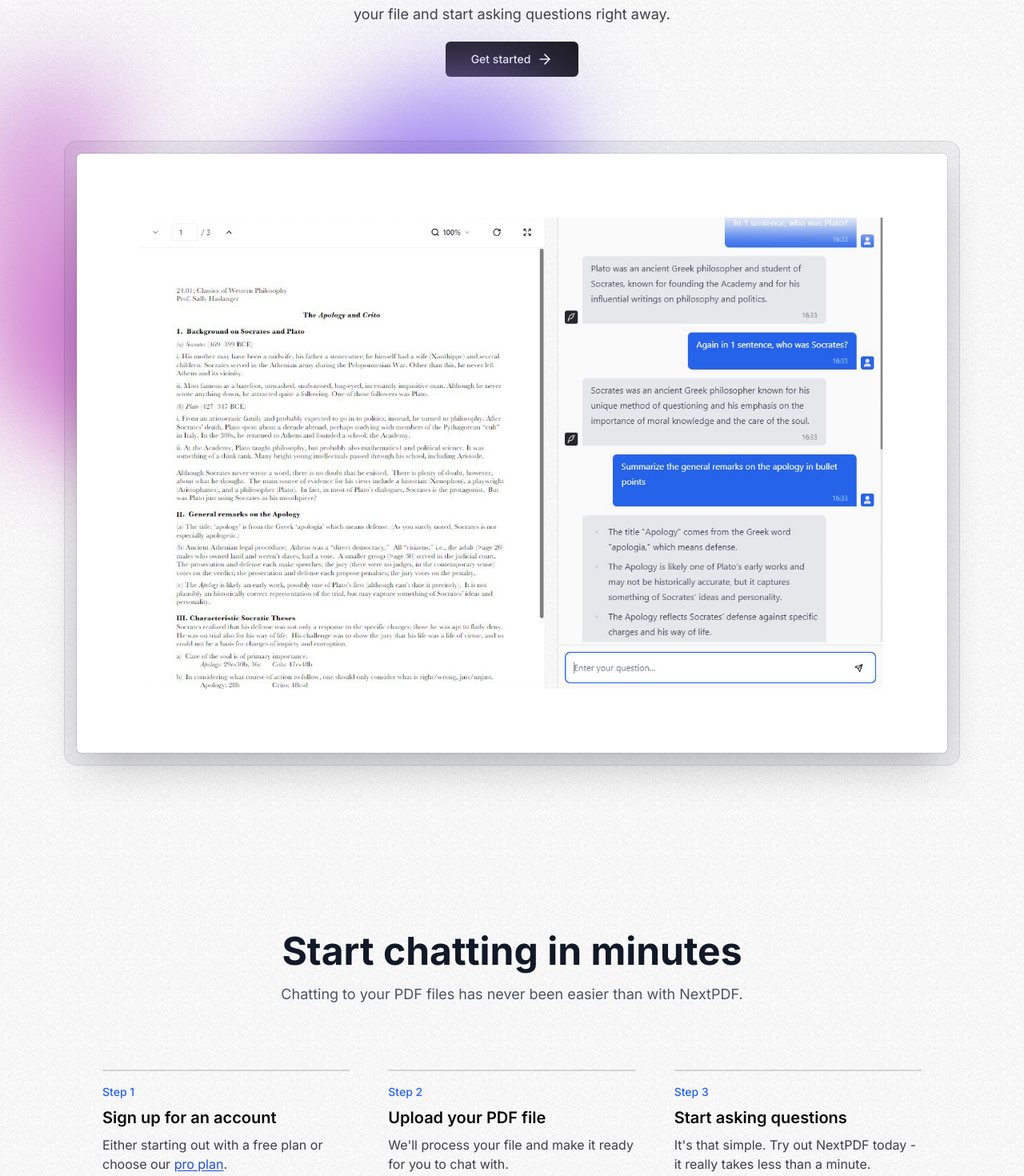
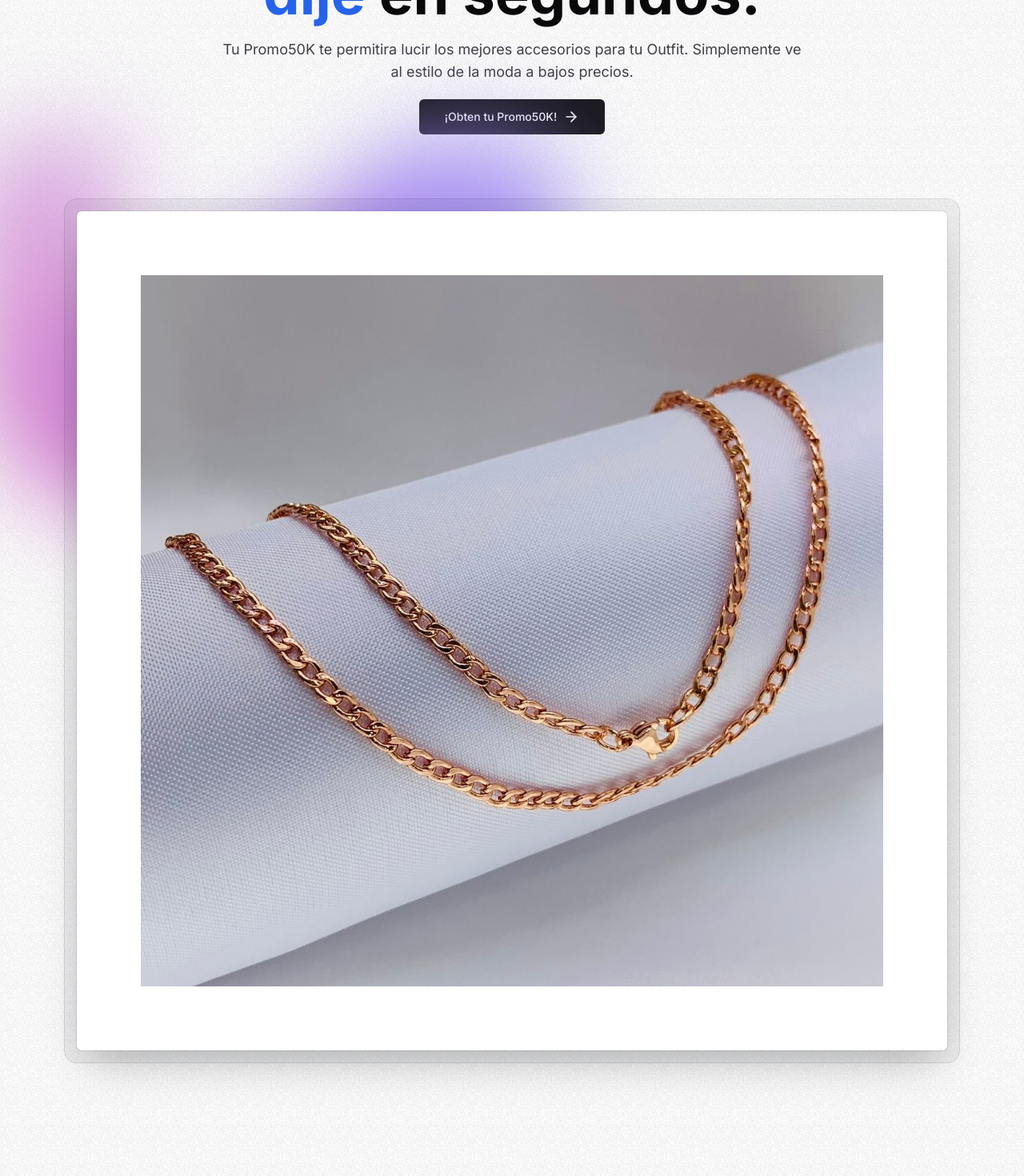
Before and after one commit to luisfegz/PromoCadenas50K, a Next.js app: page / in a window 1280 px wide. Shown: the part 400-1870 px from the top of the page at 80% size. Built offline with nearby package versions, Linux system fonts and the light colour scheme.

Commit message:
upload PROMO 50 K

```diff
--- a/src/app/page.tsx
+++ b/src/app/page.tsx
@@ -10,21 +10,21 @@ export default function Home() {
         <MaxWidthWrapper className="mb-12 mt-28 sm:mt-40 flex flex-col items-center justify-center text-center">
           <div className="mx-auto mb-4 flex max-w-fit items-center justify-center space-x-2 overflow-hidden rounded-full border-gray-200 bg-white px-7 py-2 shadow-md backdrop-blur transition-all hover:border-gray-300 hover:bg-white/50">
             <p className="text-sm font-semibold text-gray-700">
-              NextPDF is now public!
+              ¡Tu promo de cadenas y dije por solo 50K!
             </p>
           </div>
           <h1 className='max-w-4xl text-5xl font-bold md:text-6x1 lg:text-7xl'>
-            Chat with your <span className="text-blue-600">documents</span> in seconds.
+            Compra la mejor promoción de <span className="text-blue-600">cadena + dije</span> en segundos.
           </h1>
-          <p className='mt-5 max-w-prose text-zinc-700 sm:text-lg'>NextPDF allows you to have conversations with any PDF document.
-            Simplify upload your file and start asking questions right away.
+          <p className='mt-5 max-w-prose text-zinc-700 sm:text-lg'>Tu Promo50K te permitira lucir los mejores accesorios para tu Outfit.
+            Simplemente ve al estilo de la moda a bajos precios.
           </p>
 
           <Link className={buttonVariants({
             size: 'lg',
             className: "mt-5"
-          })} href='/dashboard' target='_blank'>
-            Get started <ArrowRight className='ml-2 h-5 w-5'/>
+          })} href="https://api.whatsapp.com/send?phone=3023639624&text=Hola%20quiero%20mi%20Promocion50k%20Cadena%20y%20Dije,%20Deseo%20ver%20el%20catalogo%20completo%20por%20favor" target='_blank'>
+            ¡Obten tu Promo50K!<ArrowRight className='ml-2 h-5 w-5'/>
           </Link>
         </MaxWidthWrapper>
         {/* Value proposition section */}
@@ -75,10 +75,10 @@ export default function Home() {
           <div className='mb-12 px-6 lg:px-8'>
               <div className='mx-auto max-w-2xl sm:text-center'>
                 <h2 className='mt-2 font-bold text-4xl text-gray-900 sm:text-5xl'>
-                  Start chatting in minutes
+                  Empieza a chatear con nosotros para tu Promo50k: Cadena + Dije
                 </h2>
                 <p className='mt-4 text-lg text-gray-600'>
-                  Chatting to your PDF files has never been easier than with NextPDF.
+                  Lo mejor del estilo de la moda al mejor precio.
                 </p>
               </div>
           </div>
@@ -88,15 +88,15 @@ export default function Home() {
             <li className="md:flex-1">
               <div className='flex flex-col space-y-2 border-1-4 border-zinc-300 py-2 pl-4 md:border-l-0 md:border-t-2 md:pb-0 md:pl-0 md:pt-4'>
                 <span className='text-sm font-medium text-blue-600'>
-                  Step 1
+                  Paso 1
                 </span>
                 <span className="text-xl font-semibold">
-                  Sign up for an account
+                  Da click en '¡Obten tu Promo50K!'
                 </span>
                 <span className='mt-2 text-zinc-700'>
-                  Either starting out with a free plan or choose our {' '}
-                  <Link href='/pricing' className='text-blue-700 underline underline-offset-2 '>
-                    pro plan
+                  También puedes adquirir tu promoción en {' '}
+                  <Link href="https://api.whatsapp.com/send?phone=3023639624&text=Hola%20quiero%20mi%20Promocion50k%20Cadena%20y%20Dije,%20Deseo%20ver%20el%20catalogo%20completo%20por%20favor" className='text-blue-700 underline underline-offset-2 '>
+                    este link
                   </Link>
                   .
                 </span>
@@ -105,27 +105,26 @@ export default function Home() {
             <li className="md:flex-1">
               <div className='flex flex-col space-y-2 border-1-4 border-zinc-300 py-2 pl-4 md:border-l-0 md:border-t-2 md:pb-0 md:pl-0 md:pt-4'>
                 <span className='text-sm font-medium text-blue-600'>
-                  Step 2
+                  Paso 2
                 </span>
                 <span className="text-xl font-semibold">
-                  Upload your PDF file
+                  Selecciona tu cadena y dije.
                 </span>
                 <span className='mt-2 text-zinc-700'>
-                  We&apos;ll process your file and make it ready for you to chat with.
+                  Te asesoraremos con todo nuestro catálogo de cadenas y dijes.
                 </span>
               </div>
             </li>
             <li className="md:flex-1">
               <div className='flex flex-col space-y-2 border-1-4 border-zinc-300 py-2 pl-4 md:border-l-0 md:border-t-2 md:pb-0 md:pl-0 md:pt-4'>
                 <span className='text-sm font-medium text-blue-600'>
-                  Step 3
+                  Paso 3
                 </span>
                 <span className="text-xl font-semibold">
-                  Start asking questions
+                  Envíanos tu dirección y contacto.
                 </span>
                 <span className='mt-2 text-zinc-700'>
-                  It&apos;s that simple. Try out NextPDF today -
-                  it really takes less than a minute.
+                  Para facilitar nuestro proceso de entrega de pedidos en todo el país.
                 </span>
               </div>
             </li>
```
Also changed, not shown: public/dashboard-preview.jpg, public/file-upload-preview.jpg.
